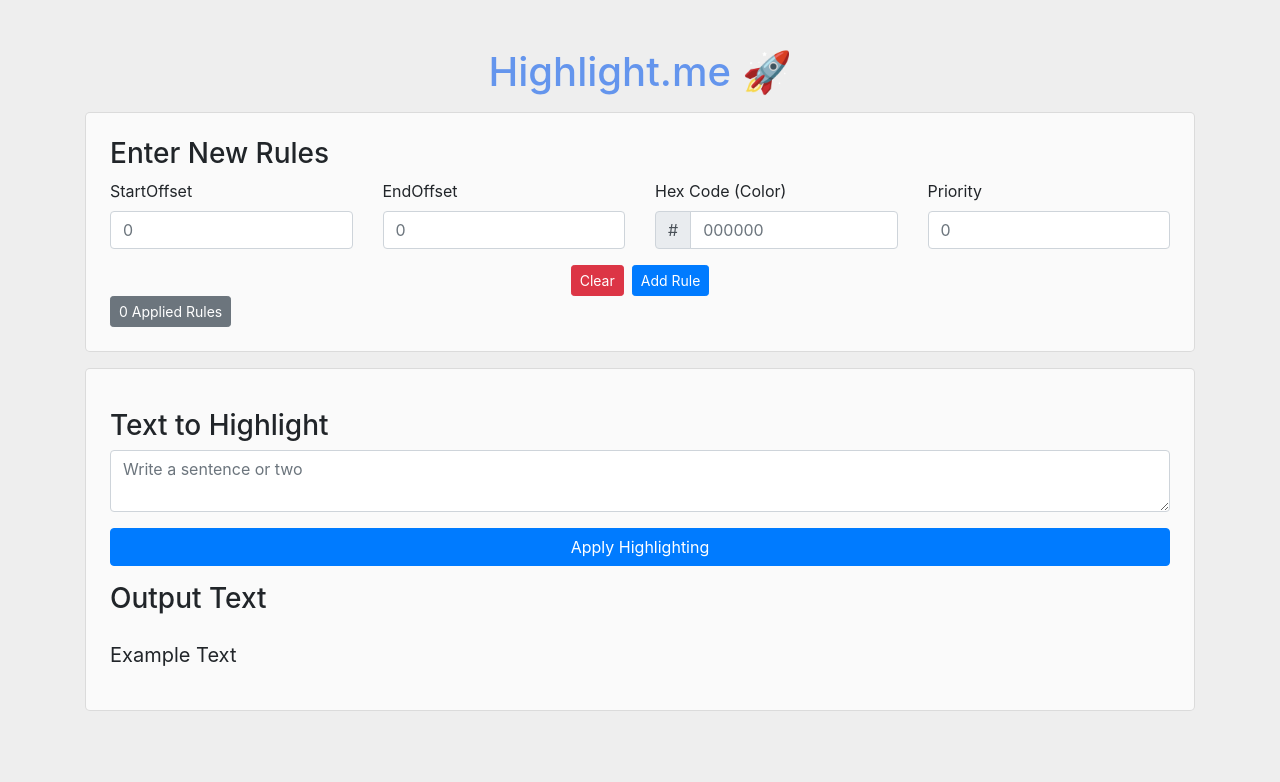
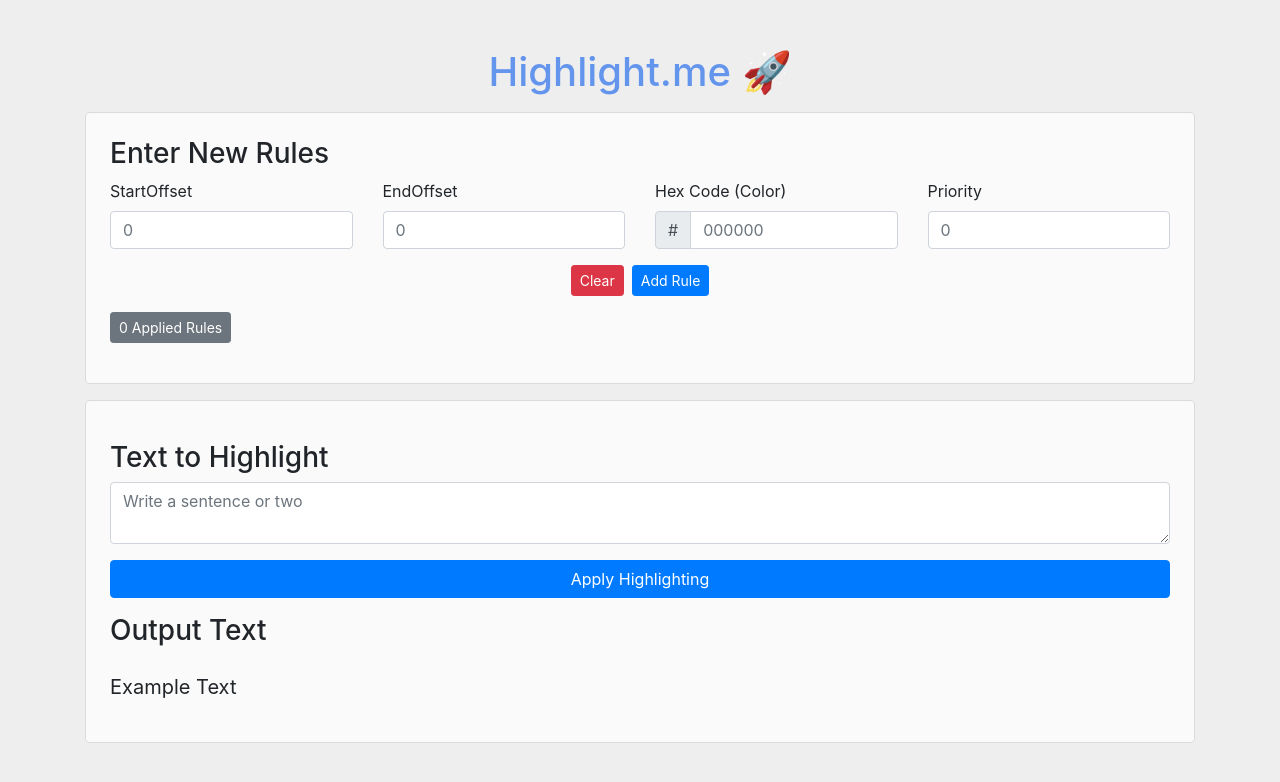
Before and after one commit to alecnicolas/alecnicolas.github.io, a Vue app: page / in a window 1280 px wide. Shown: the top 782 px of the page. Built offline with nearby package versions, Linux system fonts and the light colour scheme.

Commit message:
fixed margins

```diff
--- a/src/App.vue
+++ b/src/App.vue
@@ -9,7 +9,7 @@
 				<highlight-display :highlights="this.highlights"/>
 			</div>
 			<div class="card">
-				<highlighter class="my-3" :highlights="this.highlights"/>
+				<highlighter :highlights="this.highlights"/>
 				<h3>Output Text</h3>
 				<div id="output" class="output__text py-3">Example Text</div>
 			</div>
--- a/src/components/HighlightDisplay.vue
+++ b/src/components/HighlightDisplay.vue
@@ -1,5 +1,5 @@
 <template>
-	<div>
+	<div class="my-3">
 		<button
 			class="btn btn-secondary btn-sm"
 			type="button"
--- a/src/components/Highlighter.vue
+++ b/src/components/Highlighter.vue
@@ -1,5 +1,5 @@
 <template>
-	<div>
+	<div class="my-3">
 		<h3>Text to Highlight</h3>
 		<div class="row">
 			<div class="col-12 text-center">
```
